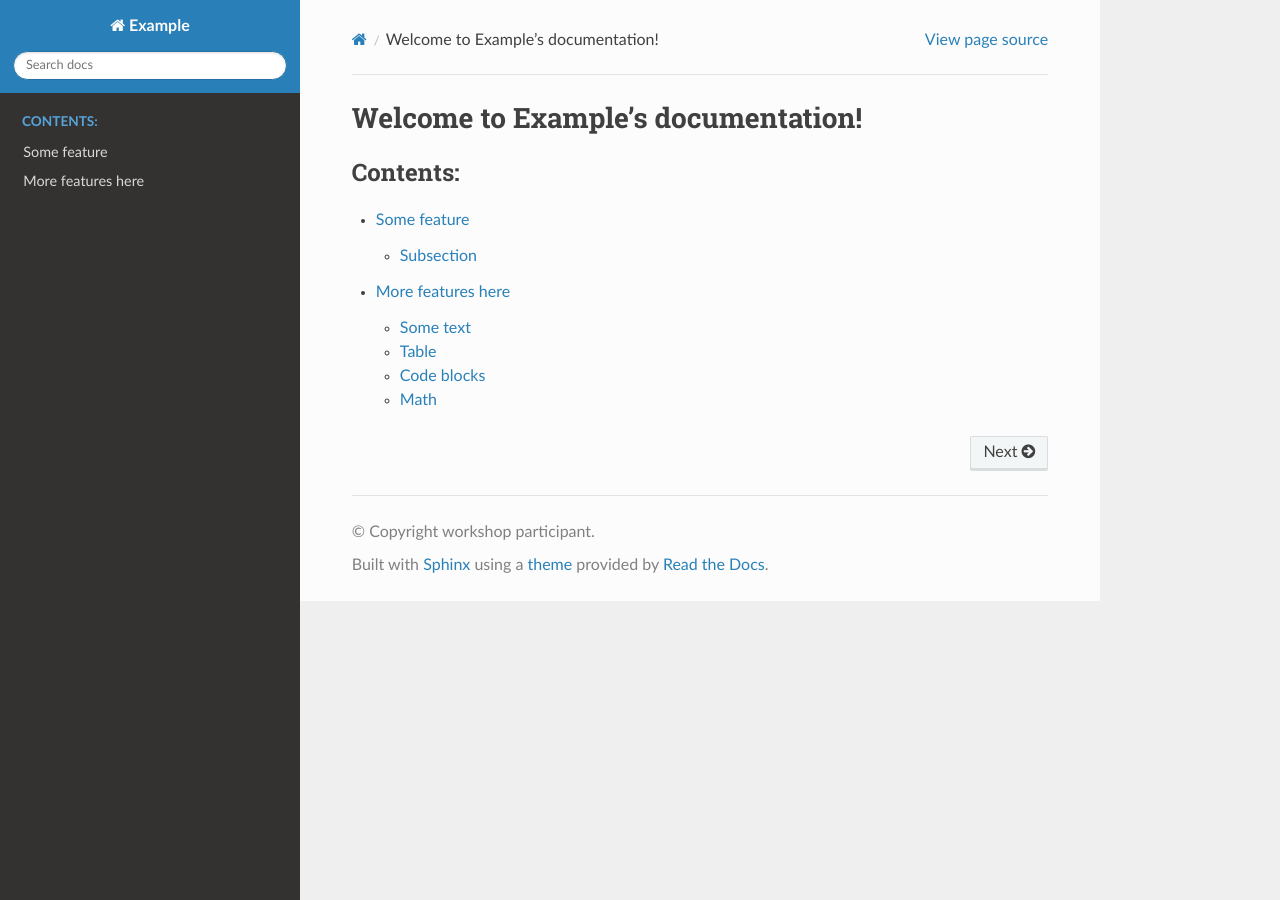
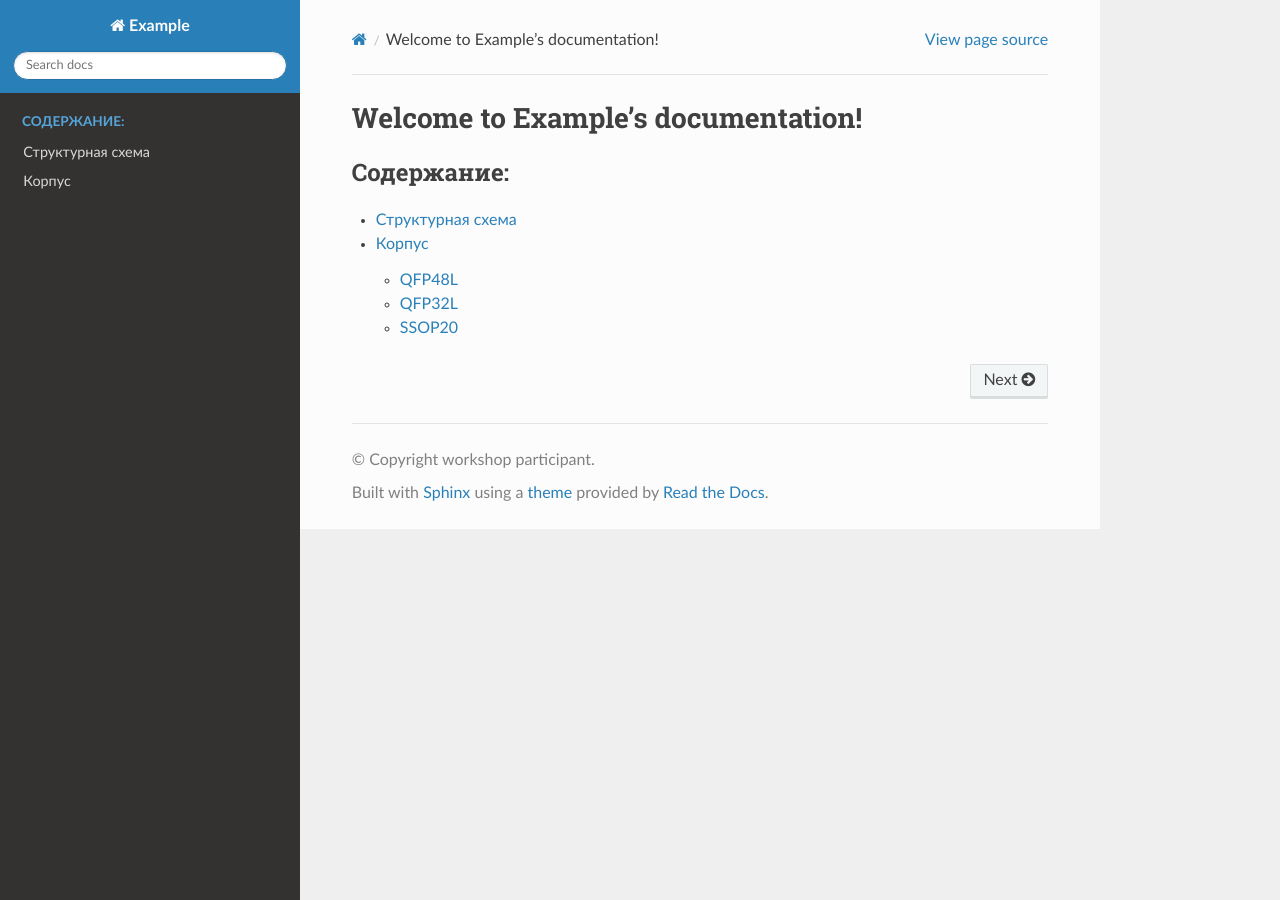
Before and after one commit to b-oleg/LGT8FXP, a Sphinx documentation site: the page built from doc/index.rst, in a window 1280 px wide. Built offline with Sphinx 7.4.7 and the Read the Docs theme 3.1.0, drawn with Linux system fonts in a browser that asks for light colours.

Commit message:
sys+pack

```diff
--- a/doc/index.rst
+++ b/doc/index.rst
@@ -8,7 +8,7 @@ Welcome to Example's documentation!
 
 .. toctree::
    :maxdepth: 2
-   :caption: Contents:
+   :caption: Содержание:
 
-   some-feature.md
-   another-feature.md
+   system.md
+   package.md
--- /dev/null
+++ b/doc/package.md
@@ -0,0 +1,13 @@
+# Корпус
+
+## QFP48L
+
+![QFP48L](package-QFP48L.png)
+
+## QFP32L
+
+![QFP32L](package-QFP32L.png)
+
+## SSOP20
+
+![SSOP20](package-SSOP20.png)
```
Also changed, not shown: doc/system.md (added, +20 -0 lines), doc/package-QFP32L.png (added), doc/package-QFP48L.png (added), doc/package-SSOP20.png (added), doc/system.png (added).
